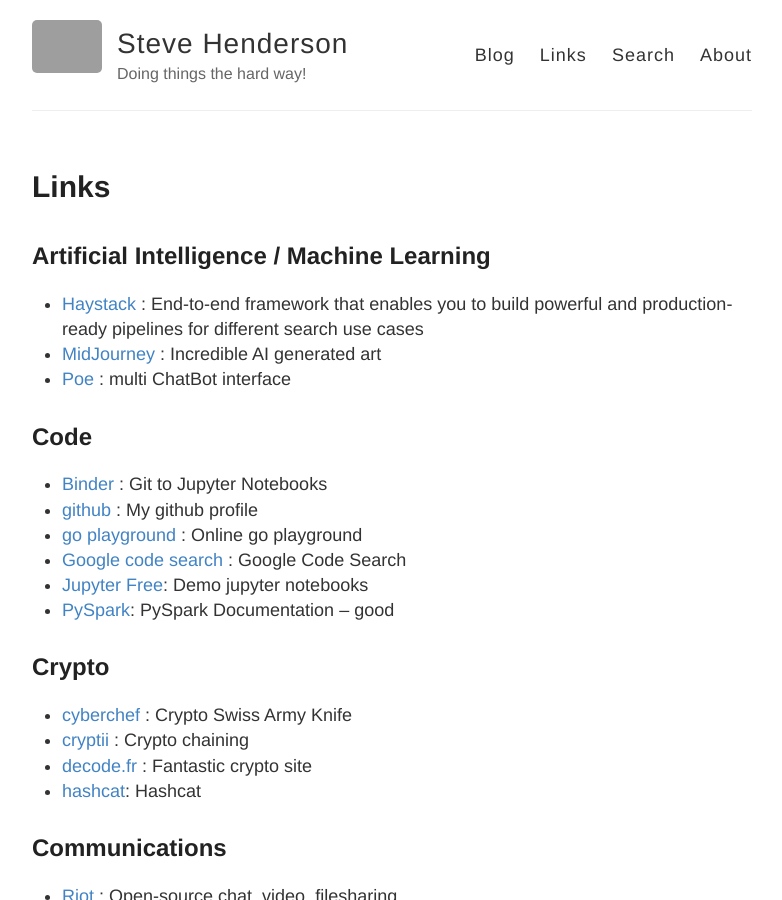
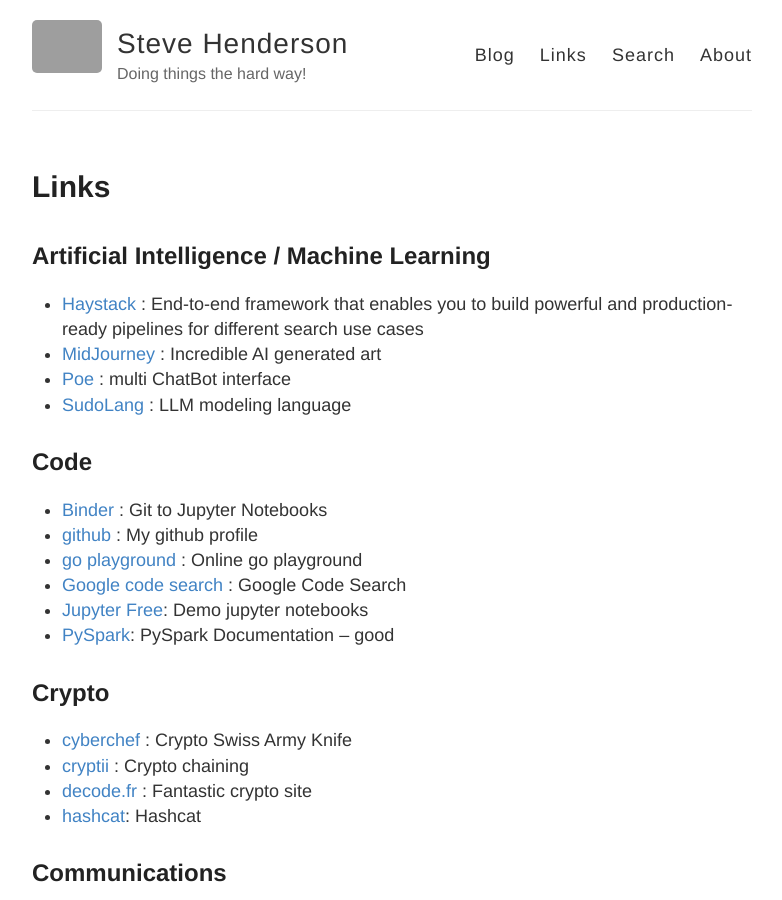
Before and after one commit to stevehenderson/stevehenderson.github.io, a Jekyll site: the page built from links.md, in a window 1280 px wide and 900 px high. Shown: the whole window, without its empty margins (248-1030 px from the left). Built offline with Jekyll 4.4.1, drawn with Linux system fonts in a browser that asks for light colours; grey boxes are pictures that could not be loaded.

Commit message:
Update links.md

```diff
--- a/links.md
+++ b/links.md
@@ -8,6 +8,7 @@
    * [Haystack](https://github.com/deepset-ai/haystack) : End-to-end framework that enables you to build powerful and production-ready pipelines for different search use cases
    * [MidJourney](https://www.midjourney.com/) : Incredible AI generated art
    * [Poe](https://poe.com/login) : multi ChatBot interface
+   * [SudoLang](https://github.com/paralleldrive/sudolang-llm-support) : LLM modeling language
 
 ## Code
 
```
